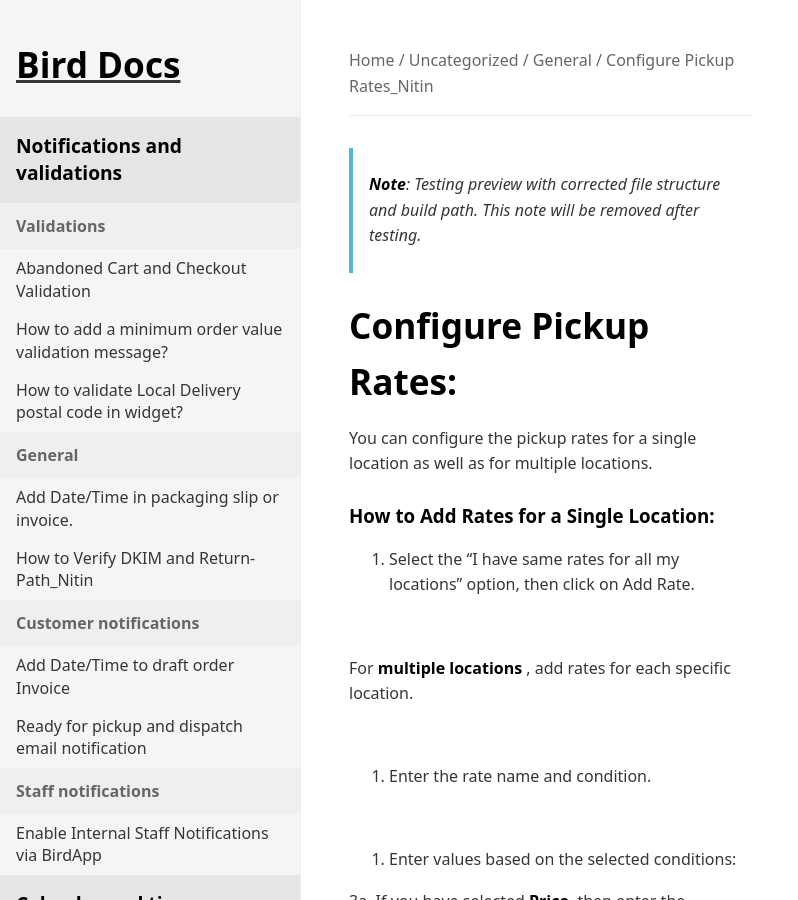
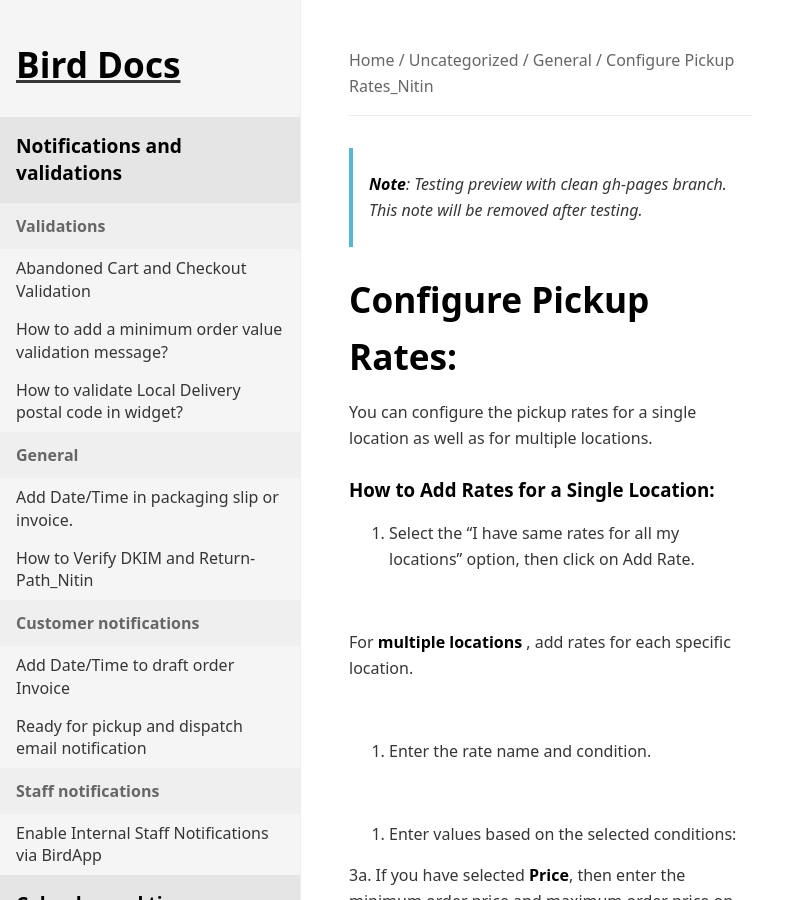
Before and after one commit to atinder/bird-docs, a Jekyll site: the page built from docs/uncategorized/general/configure-pickup-rates_nitin-b98ff675-af78-4b26-ac84-250a455f040f.md, in a window 1280 px wide and 900 px high. Shown: the whole window, without its empty margins (0-798 px from the left). Built offline with Jekyll 4.4.1, drawn with Linux system fonts in a browser that asks for light colours.

Commit message:
test: Trigger build with clean gh-pages

```diff
--- a/docs/uncategorized/general/configure-pickup-rates_nitin-b98ff675-af78-4b26-ac84-250a455f040f.md
+++ b/docs/uncategorized/general/configure-pickup-rates_nitin-b98ff675-af78-4b26-ac84-250a455f040f.md
@@ -7,7 +7,7 @@ slug: configure-pickup-rates_nitin
 crisp_updated_at: 1740485971000
 ---
 
-> **Note**: Testing preview with corrected file structure and build path. This note will be removed after testing.
+> **Note**: Testing preview with clean gh-pages branch. This note will be removed after testing.
 
 # Configure Pickup Rates:
 
```
